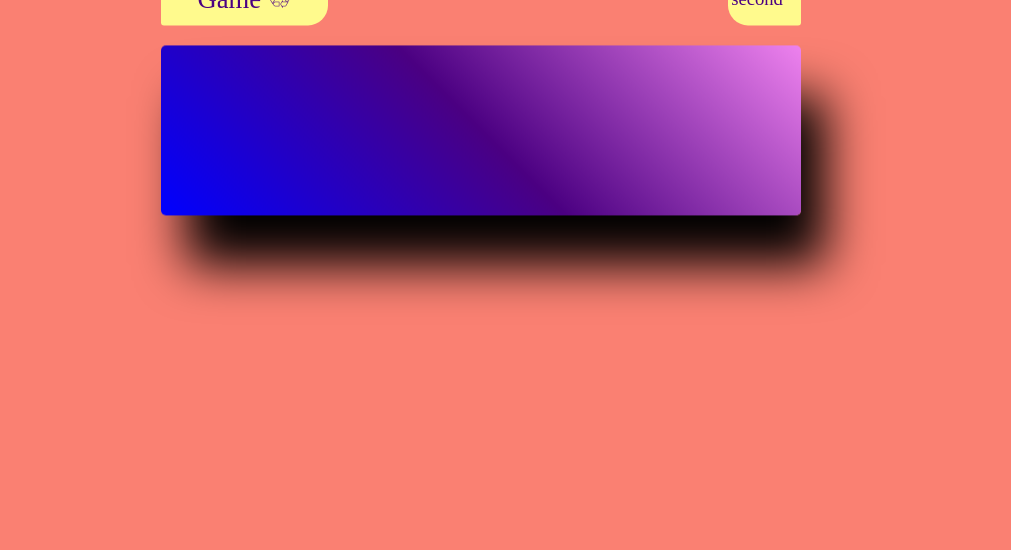
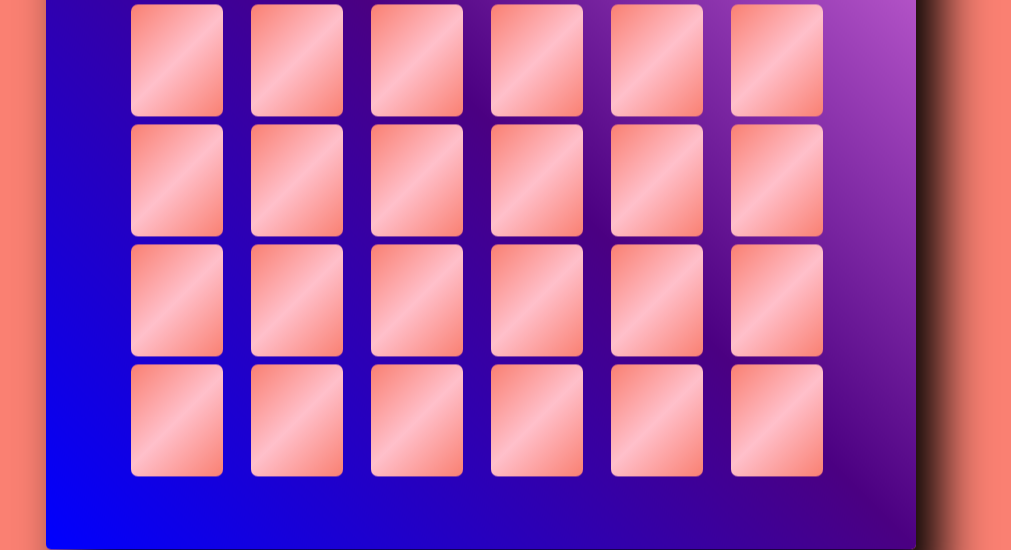
Before and after one commit to HussainBolt/EmojiMemory, a plain HTML site: page index.html in a window 1280 px wide. Shown: the part 766-1316 px from the top of the page, without its empty margins (159-1170 px from the left). Before the commit the page ends 982 px from the top, so only its background shows below. Drawn offline with Linux system fonts and the light colour scheme; files that its build step writes are made by us from their sources.

Commit message:
Update index.html

```diff
--- a/index.html
+++ b/index.html
@@ -6,8 +6,8 @@
         <meta name="viewport" content="width=device-width, initial-scale=1.0">
         <title>Memory - &#128513 Emoji Edition &#128579</title>
 
-        <link rel="stylesheet" href="css/main.css" />
-        <script defer src="js/main.js"></script>
+        <link rel="stylesheet" href="main.css" />
+        <script defer src="main.js"></script>
     </head>
 
     <body>
```
